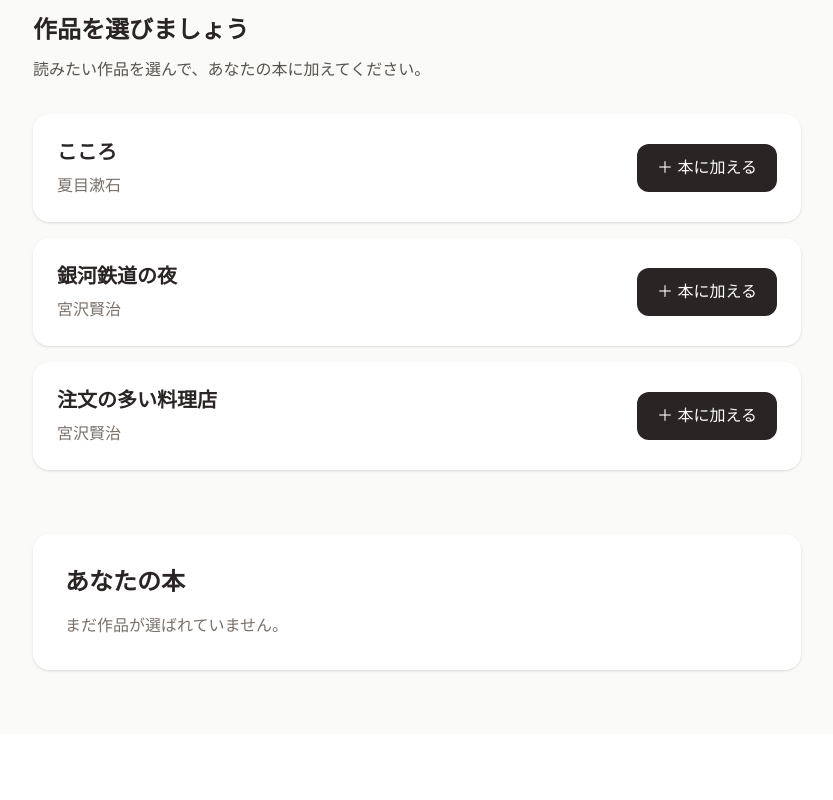
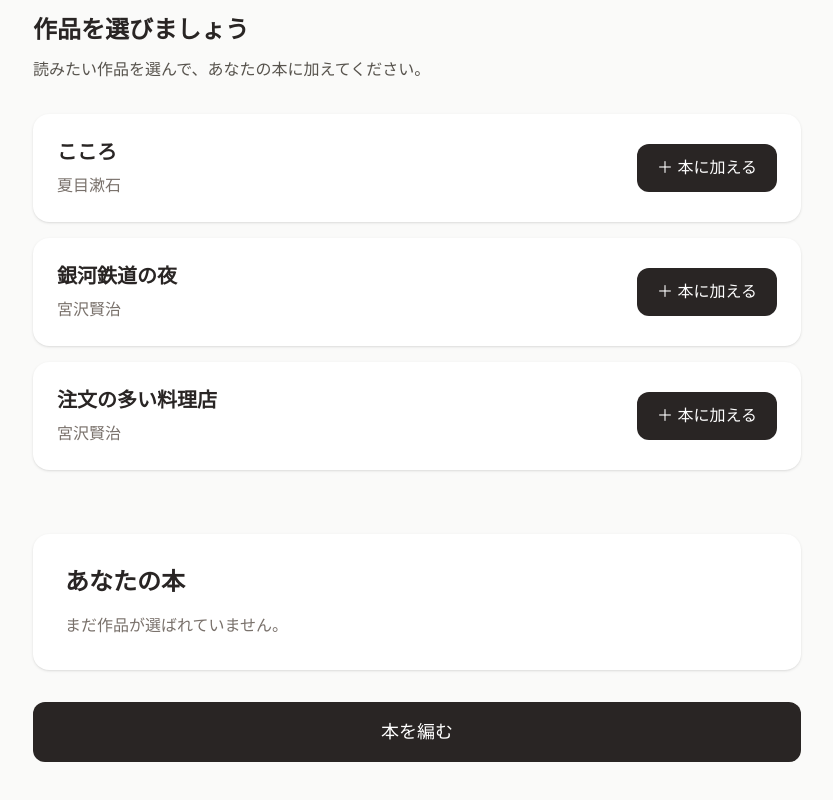
Before and after one commit to madhouse202-ai/amuhon, a Next.js app: page /create in a window 1280 px wide. Shown: the part 230-1030 px from the top of the page, without its empty margins (223-1056 px from the left). Before the commit the page ends 964 px from the top, so only its background shows below. Built offline with nearby package versions, Linux system fonts and the light colour scheme.

Commit message:
プレビューに選択作品を表示

```diff
--- a/app/create/page.tsx
+++ b/app/create/page.tsx
@@ -1,6 +1,7 @@
 "use client";
 
 import { useState } from "react";
+import { useRouter } from "next/navigation";
 
 const works = [
   {
@@ -18,6 +19,7 @@ const works = [
 ];
 
 export default function CreatePage() {
+    const router = useRouter();
   const [selectedWorks, setSelectedWorks] = useState<string[]>([]);
   const [draggedIndex, setDraggedIndex] = useState<number | null>(null);
 
@@ -187,6 +189,19 @@ const handleDrop = (targetIndex: number) => {
           )}
         </section>
 
+
+
+        <button
+         onClick={() => {
+  const params = new URLSearchParams();
+  params.set("works", selectedWorks.join(","));
+  router.push(`/preview?${params.toString()}`);
+}}
+          className="mt-8 w-full rounded-xl bg-stone-800 px-6 py-4 text-lg font-medium text-white"
+        >
+          本を編む
+        </button>
+
       </div>
     </main>
   );
--- a/app/preview/page.tsx
+++ b/app/preview/page.tsx
@@ -1,4 +1,14 @@
+
+"use client";
+
+import { useSearchParams } from "next/navigation";
 export default function Preview() {
+
+  const searchParams = useSearchParams();
+
+    const worksParam = searchParams.get("works") || "";
+  const selectedWorks = worksParam ? worksParam.split(",") : [];
+
   return (
     <main className="min-h-screen bg-stone-50 px-6 py-12 text-stone-800">
       <div className="mx-auto max-w-2xl">
@@ -11,33 +21,22 @@ export default function Preview() {
           編んだ作品を確認してください。
         </p>
 
-        <div className="mt-10 rounded-2xl bg-white p-8 shadow-sm">
+       <div className="mt-10 rounded-2xl bg-white p-8 shadow-sm">
 
-          <h2 className="text-2xl font-bold">
-            こころ
-          </h2>
+  {selectedWorks.map((title, index) => (
+    <div key={title}>
 
-          <p className="mt-2 text-stone-500">
-            夏目漱石
-          </p>
+      <h2 className="text-2xl font-bold">
+        {title}
+      </h2>
 
-          <div className="my-8 border-t border-stone-200" />
+      {index < selectedWorks.length - 1 && (
+        <div className="my-8 border-t border-stone-200" />
+      )}
 
-          <h2 className="text-2xl font-bold">
-            銀河鉄道の夜
-          </h2>
+    </div>
+  ))}
 
-          <p className="mt-2 text-stone-500">
-            宮沢賢治
-          </p>
-
-        </div>
-
-        <button className="mt-8 w-full rounded-xl bg-stone-800 px-6 py-4 text-lg font-medium text-white">
-          この本を作る
-        </button>
-
-      </div>
+</div>
     </main>
   );
-}
```
